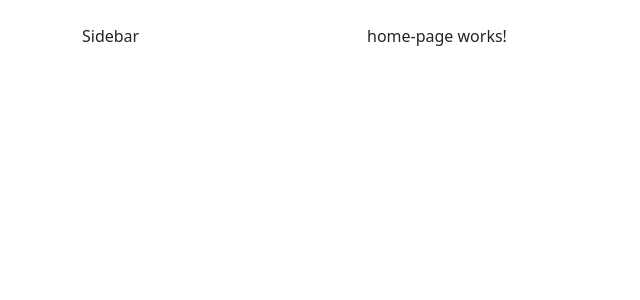
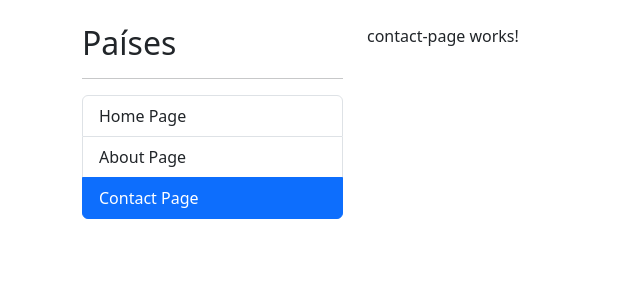
Before and after one commit to VarScript/project-angular-country-app, an Angular app: page /contact in a window 1280 px wide. Before the commit this address led to /home. Shown: the top 300 px of the page, without its empty margins (0-640 px from the left). Built offline with nearby package versions, Linux system fonts and the light colour scheme.

Commit message:
Router link and Router link options

```diff
--- a/src/app/app.component.html
+++ b/src/app/app.component.html
@@ -1,7 +1,7 @@
 <div class="row mt-4">
   <div class="col-3">
     <!-- Sidebar -->
-    Sidebar
+    <shared-sidebar></shared-sidebar>
   </div>
   <div class="col">
     <!-- Our pages -->
--- /dev/null
+++ b/src/app/shared/components/sidebar/sidebar.component.html
@@ -0,0 +1,21 @@
+<h2>Países</h2>
+<hr>
+
+<ul class="list-group">
+  <li routerLink=""
+    routerLinkActive="active"
+    [routerLinkActiveOptions]="{ exact: true}"
+    class="list-group-item">
+    Home Page
+  </li>
+  <li routerLink="about"
+    routerLinkActive="active"
+    class="list-group-item">
+    About Page
+  </li>
+  <li routerLink="contact"
+    routerLinkActive="active"
+    class="list-group-item">
+    Contact Page
+  </li>
+</ul>
--- /dev/null
+++ b/src/app/shared/components/sidebar/sidebar.component.ts
@@ -0,0 +1,10 @@
+import { Component } from '@angular/core';
+
+@Component({
+  selector: 'shared-sidebar',
+  templateUrl: './sidebar.component.html',
+  styles: ``
+})
+export class SidebarComponent {
+
+}
--- /dev/null
+++ b/src/app/shared/pages/contact-page/contact-page.component.html
@@ -0,0 +1 @@
+<p>contact-page works!</p>
--- /dev/null
+++ b/src/app/shared/pages/contact-page/contact-page.component.ts
@@ -0,0 +1,10 @@
+import { Component } from '@angular/core';
+
+@Component({
+  selector: 'shared-contact-page',
+  templateUrl: './contact-page.component.html',
+  styles: ``
+})
+export class ContactPageComponent {
+
+}
```
Also changed, not shown: src/app/app-routing.module.ts (+10 -4 lines), src/app/shared/shared.module.ts (+10 -2 lines).
